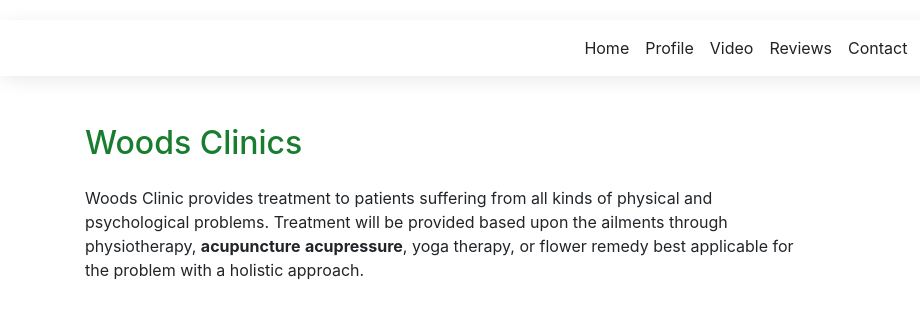
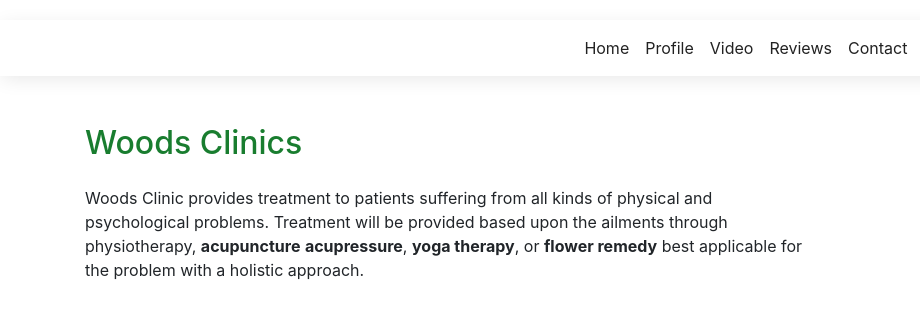
Before and after one commit to koventhanfreelance/WoodsClinic, a plain HTML site: page index.html in a window 1280 px wide. Shown: the top 332 px of the page, 0-920 px from the left. Drawn offline with nearby package versions, Linux system fonts and the light colour scheme.

Commit message:
Update index.html

```diff
--- a/index.html
+++ b/index.html
@@ -199,8 +199,8 @@
               Woods Clinic provides treatment to patients suffering from all
               kinds of physical and psychological problems. Treatment will be
               provided based upon the ailments through physiotherapy,
-              <b>acupuncture</b> <b>acupressure</b>, yoga therapy, or flower
-              remedy best applicable for the problem with a holistic approach.
+              <b>acupuncture</b> <b>acupressure</b>, <b>yoga therapy</b>, or <b>flower
+              remedy</b> best applicable for the problem with a holistic approach.
             </p>
           </div>
           <div class="col-lg-4">
```
